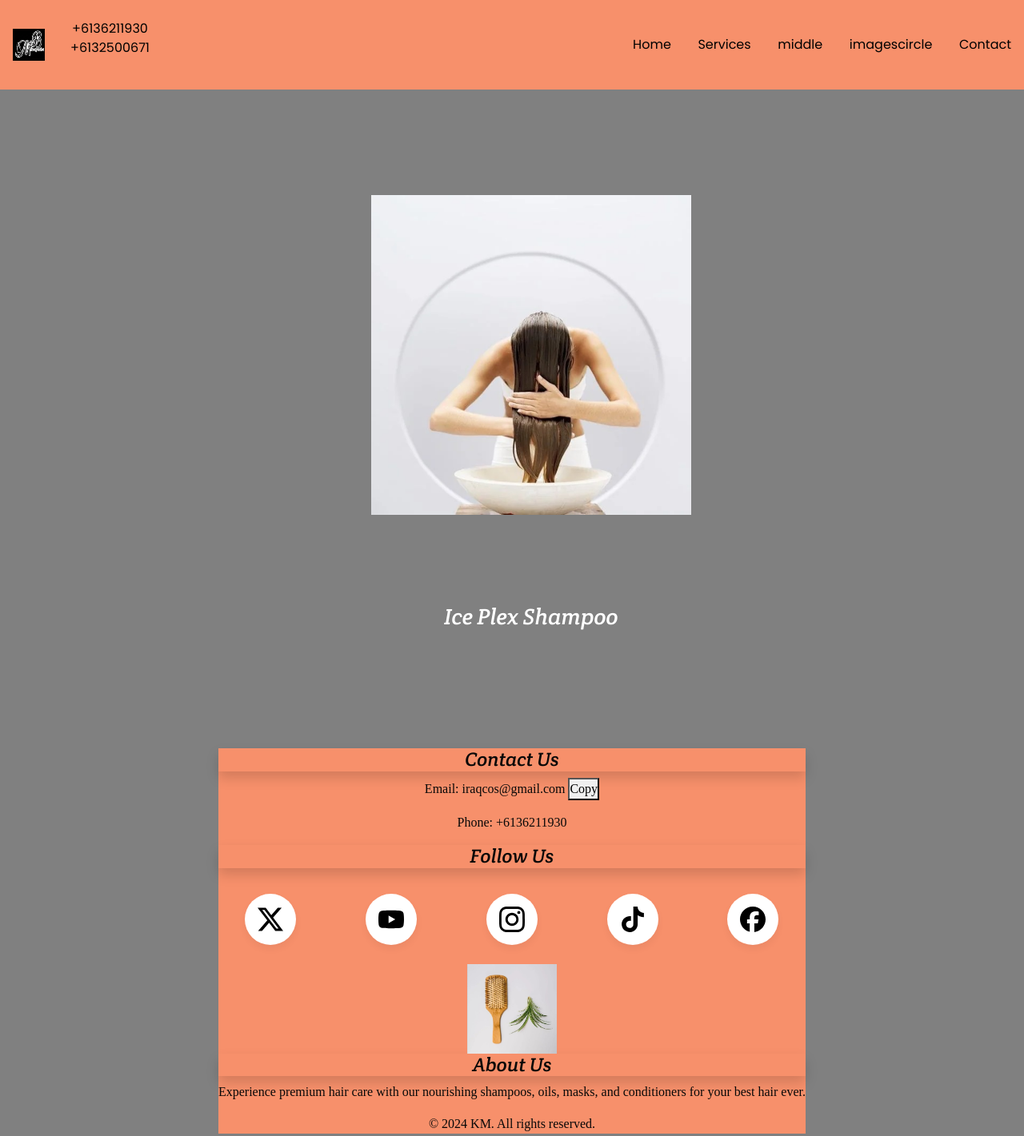
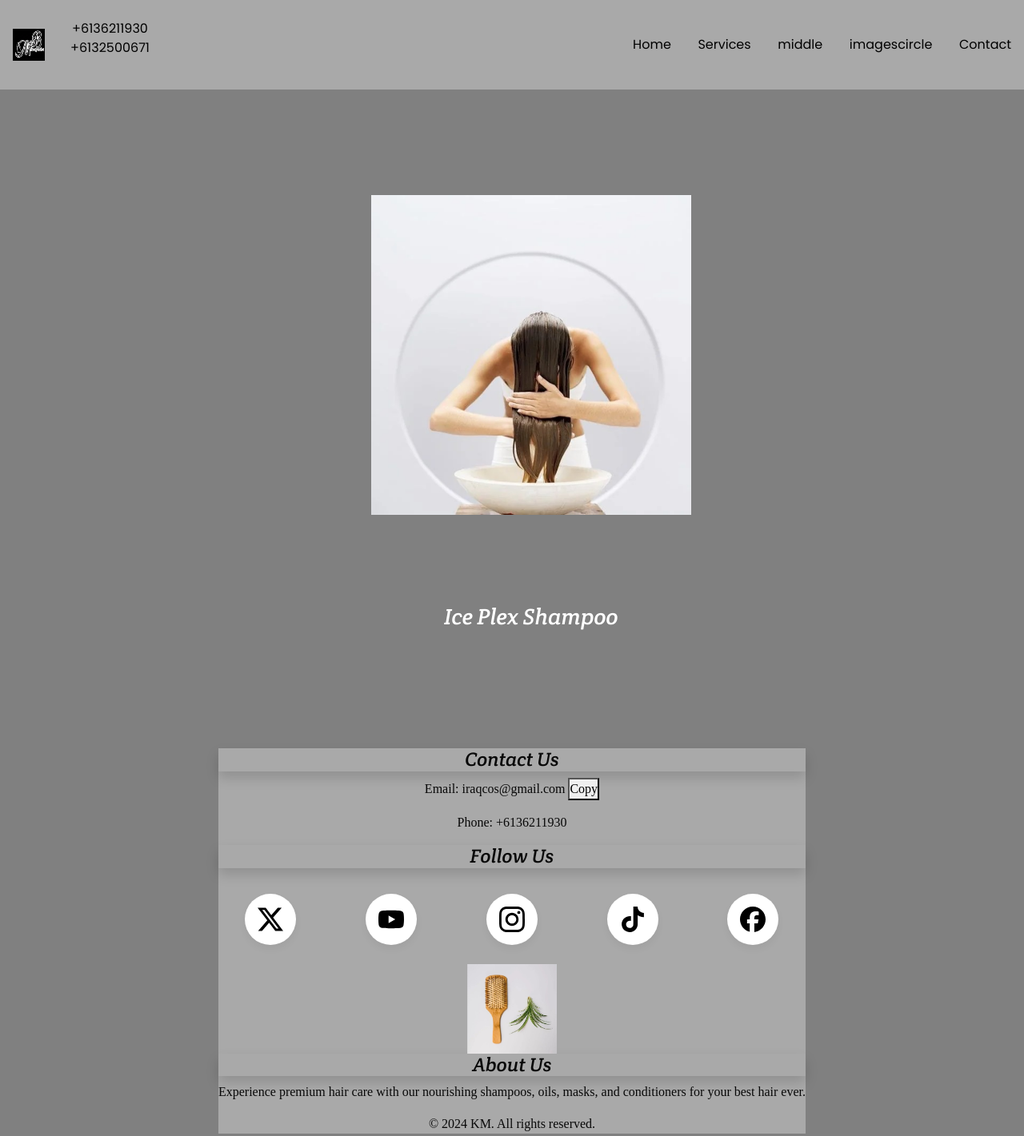
Before and after one commit to tobefreeforever/hairnew.com, a plain HTML site: page shampoo.html in a window 1280 px wide. Shown: the whole page at 80% size. Drawn offline with nearby package versions, Linux system fonts and the light colour scheme; files that its build step writes are made by us from their sources; a script that the page names is missing; a web font is replaced by a local one.

Commit message:
Update shampoo.html

```diff
--- a/shampoo.html
+++ b/shampoo.html
@@ -109,7 +109,7 @@ background-color: grey;">
 
 
   <!-- navbar -->
-<nav style="background-color: rgb(247, 144, 107);
+<nav style="background-color: darkgrey;
     color: rgb(8, 8, 8);"class="navbar fixed-top navbar-expand-lg navbar-light p-md-3">
     <a class="navbar-brand" href="#">
       <img src="./images/Logo-removebg-preview.gif" style="width:40px; height:40px;" alt="" class="text-center"></a>
@@ -324,7 +324,7 @@ background-color: grey;">
 
 
 
-    <footer style="padding-bottom:0px; background-color: rgb(247, 144, 107);
+    <footer style="padding-bottom:0px; background-color: darkgrey;
     color: rgb(8, 8, 8);"class="footer">
         <div class="footer-content">
             <div class="footer-section">
```
